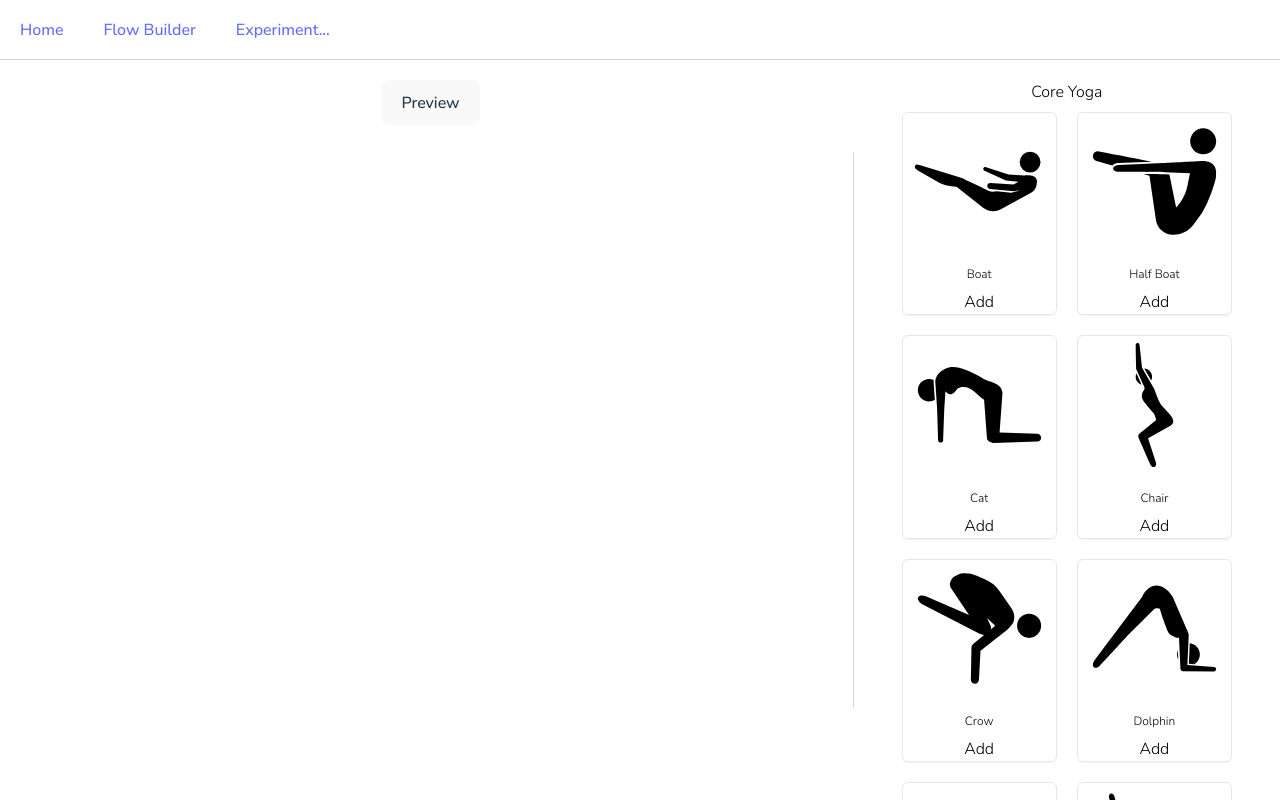
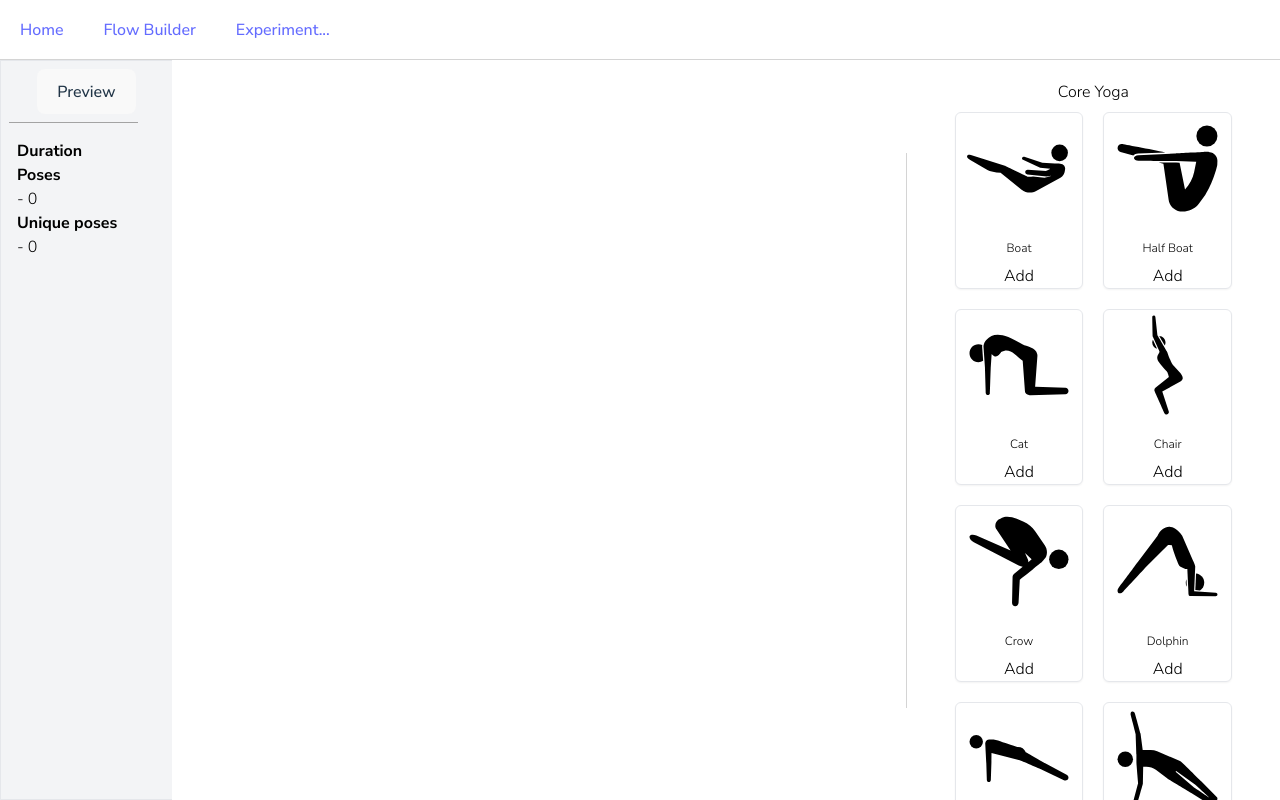
Before and after one commit to sevleo/YoGato-frontend, a React (Vite) app: page /builder in a window 1280 px wide. Built offline with nearby package versions, Linux system fonts and the light colour scheme.

Commit message:
Update Preview button on flow

```diff
--- a/src/components/pages/Builder.tsx
+++ b/src/components/pages/Builder.tsx
@@ -4,7 +4,6 @@ import { useEffect, useState } from "react";
 // Components
 import Header from "../sections/Header";
 import Preview from "../sections/Preview";
-import Going from "../sections/Going";
 import Setup from "../sections/Setup";
 
 // Types & interfaces
@@ -53,7 +52,7 @@ function Builder() {
         <Preview flow={flow} setFlowState={setFlowState}></Preview>
       )}
 
-      {flowState === "going" && <Going></Going>}
+      {flowState === "going" && null}
     </>
   );
 }
--- a/src/components/sections/Flow.tsx
+++ b/src/components/sections/Flow.tsx
@@ -50,10 +50,9 @@ export interface FlowProps {
       }[];
     }>
   >;
-  setFlowState: Dispatch<SetStateAction<string>>;
 }
 
-function Flow({ flow, setFlow, setFlowState }: FlowProps) {
+function Flow({ flow, setFlow }: FlowProps) {
   const [dragAllowed, setDragAllowed]: [
     boolean,
     Dispatch<React.SetStateAction<boolean>>,
@@ -91,12 +90,8 @@ function Flow({ flow, setFlow, setFlowState }: FlowProps) {
     }
   }
 
-  function handlePreviewButtonClick() {
-    setFlowState("preview");
-  }
-
   return (
-    <div className="rtl scrollbar-gutter canvas w-2/3 overflow-auto pl-[40px] pr-[40px] ">
+    <div className="rtl scrollbar-gutter canvas w-2/3 overflow-auto pb-[40px] pl-[40px] pr-[40px] pt-[40px]">
       <DndContext
         sensors={sensors}
         collisionDetection={closestCenter}
@@ -105,12 +100,6 @@ function Flow({ flow, setFlow, setFlowState }: FlowProps) {
       >
         <div className="ltr grid h-fit min-h-full">
           <div className="droppable-area  h-fit min-h-full">
-            <button
-              className="mb-2 ml-2 mt-5"
-              onClick={handlePreviewButtonClick}
-            >
-              Preview
-            </button>
             <div className=" grid auto-rows-fr grid-cols-canvas gap-5">
               <SortableContext
                 items={flow.units}
--- a/src/components/sections/Going.tsx
+++ /dev/null
@@ -1,5 +0,0 @@
-function Going() {
-  return <div className="pt-[60px] text-black">going</div>;
-}
-
-export default Going;
--- a/src/components/sections/Setup.tsx
+++ b/src/components/sections/Setup.tsx
@@ -22,8 +22,41 @@ interface SetupProps {
 }
 
 function Setup({ flow, setFlow, setFlowState, aspectGroups }: SetupProps) {
+  function handlePreviewButtonClick() {
+    setFlowState("preview");
+  }
+
+  const duration = flow.duration;
+  const hours = Math.floor(duration / 3600);
+  const minutes = Math.floor((duration % 3600) / 60);
+  const seconds = duration % 60;
+
   return (
     <div className="builder ml-auto mr-auto flex h-full w-full max-w-screen-2xl pt-[60px]">
+      <div className="w-[200px] border-b border-l border-t bg-gray-100 p-2">
+        <button className="" onClick={handlePreviewButtonClick}>
+          Preview
+        </button>
+        <div className="mb-2 mt-2 h-[0.5px] w-10/12 self-center bg-neutral-400"></div>
+        <div className="flex flex-col items-start justify-center p-2 text-black">
+          <div>
+            <div className="flex flex-col items-start justify-center">
+              <p className=" font-bold">Duration</p>
+              {hours > 0 ? <p> - {hours} hours</p> : null}
+              {minutes > 0 ? <p> - {minutes} minutes</p> : null}
+              {seconds > 0 ? <p> - {seconds} seconds</p> : null}
+            </div>
+            <div className="flex flex-col items-start justify-center">
+              <p className=" font-bold">Poses</p>
+              <p> - {flow.units.length}</p>
+            </div>
+            <div className="flex flex-col items-start justify-center">
+              <p className=" font-bold">Unique poses</p>
+              <p> - {flow.uniqueAspects.length}</p>
+            </div>
+          </div>
+        </div>
+      </div>
       <Flow flow={flow} setFlow={setFlow} setFlowState={setFlowState}></Flow>
       <div className="h-3/4 w-[0.5px] self-center bg-neutral-300"></div>
       <AspectCollection
--- a/src/output.css
+++ b/src/output.css
@@ -723,6 +723,14 @@ video {
   height: auto;
 }
 
+.h-\[0\.5px\] {
+  height: 0.5px;
+}
+
+.h-\[1px\] {
+  height: 1px;
+}
+
 .min-h-80 {
   min-height: 20rem;
 }
@@ -761,6 +769,22 @@ video {
 
 .w-9\/12 {
   width: 75%;
+}
+
+.w-\[200px\] {
+  width: 200px;
+}
+
+.w-3\/4 {
+  width: 75%;
+}
+
+.w-\[9\/12\] {
+  width: 9/12;
+}
+
+.w-10\/12 {
+  width: 83.333333%;
 }
 
 .min-w-\[16px\] {
@@ -811,6 +835,10 @@ video {
 
 .flex-col {
   flex-direction: column;
+}
+
+.items-start {
+  align-items: flex-start;
 }
 
 .items-center {
@@ -909,6 +937,14 @@ video {
   border-top-width: 1px;
 }
 
+.border-b {
+  border-bottom-width: 1px;
+}
+
+.border-t {
+  border-top-width: 1px;
+}
+
 .border-solid {
   border-style: solid;
 }
@@ -987,6 +1023,16 @@ video {
   background-color: rgb(0 0 0 / var(--tw-bg-opacity));
 }
 
+.bg-gray-100 {
+  --tw-bg-opacity: 1;
+  background-color: rgb(243 244 246 / var(--tw-bg-opacity));
+}
+
+.bg-neutral-400 {
+  --tw-bg-opacity: 1;
+  background-color: rgb(163 163 163 / var(--tw-bg-opacity));
+}
+
 .p-0 {
   padding: 0px;
 }
@@ -1059,6 +1105,26 @@ video {
   padding-top: 15rem;
 }
 
+.pt-\[100px\] {
+  padding-top: 100px;
+}
+
+.pb-\[50px\] {
+  padding-bottom: 50px;
+}
+
+.pt-\[50px\] {
+  padding-top: 50px;
+}
+
+.pb-\[40px\] {
+  padding-bottom: 40px;
+}
+
+.pt-\[40px\] {
+  padding-top: 40px;
+}
+
 .text-left {
   text-align: left;
 }
@@ -1083,6 +1149,14 @@ video {
 
 .font-semibold {
   font-weight: 600;
+}
+
+.font-medium {
+  font-weight: 500;
+}
+
+.font-bold {
+  font-weight: 700;
 }
 
 .text-black {
@@ -1121,6 +1195,10 @@ video {
 }
 
 .outline-\[1px\] {
+  outline-width: 1px;
+}
+
+.outline-1 {
   outline-width: 1px;
 }
 
```
